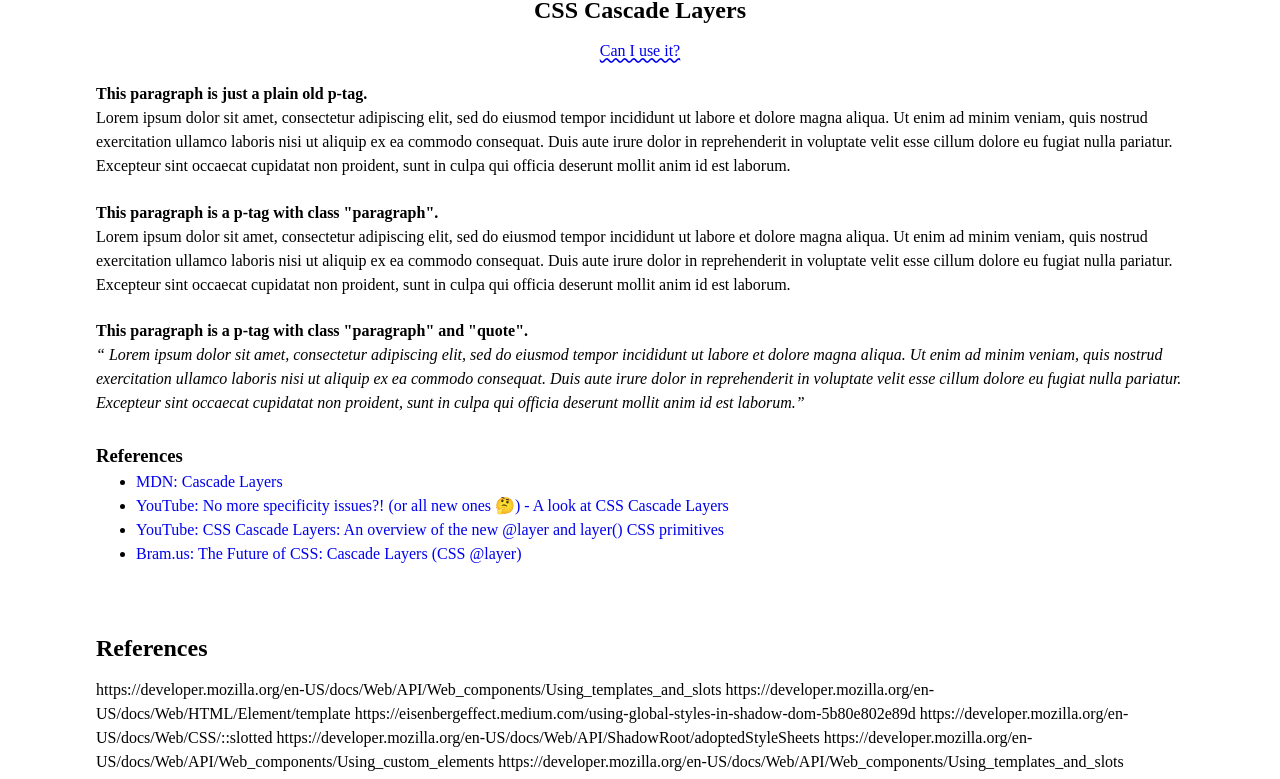
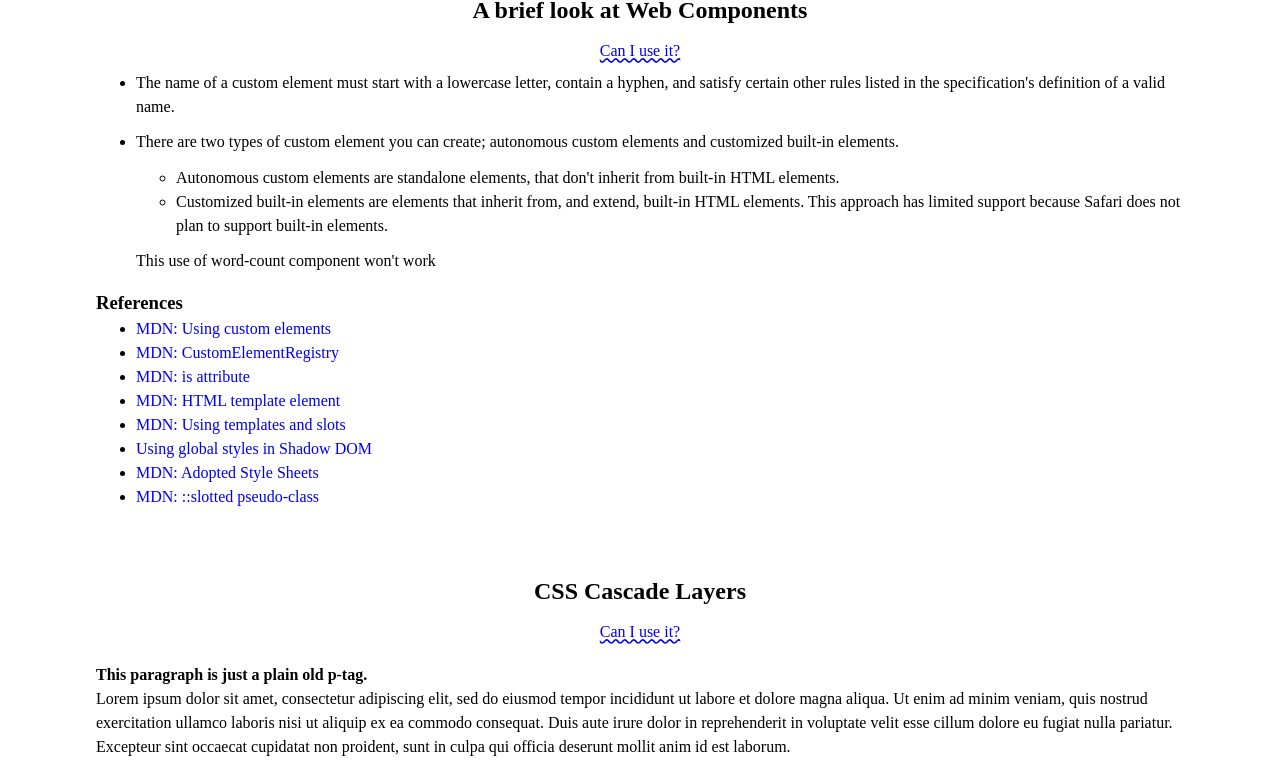
Before and after one commit to cwallervand/frontend-snacks-part2, a website built with Vite: page index.html in a window 1280 px wide. Shown: the part 1195-1974 px from the top of the page. Built offline with nearby package versions, Linux system fonts and the light colour scheme.

Commit message:
Added topic section of web components

```diff
--- a/index.html
+++ b/index.html
@@ -57,6 +57,10 @@
                 New details (and summary) element. Can be used for exclusive
                 acordions.
               </li>
+              <li>
+                CSS Cascade Layers can be used to better structure you CSS and
+                handle specificity issues.
+              </li>
             </ul>
           </details>
         </section>
@@ -69,14 +73,14 @@
             <q
               cite="https://developer.mozilla.org/en-US/docs/Web/HTML/Element/search"
             >
-              The <code>search</code> HTML element is a container representing
-              the parts of the document or application with form controls or
-              other content related to performing a search or filtering
-              operation. The <code>search</code> element semantically identifies
-              the purpose of the element's contents as having search or
-              filtering capabilities. The search or filtering functionality can
-              be for the website or application, the current web page or
-              document, or the entire Internet or subsection thereof.
+              The search HTML element is a container representing the parts of
+              the document or application with form controls or other content
+              related to performing a search or filtering operation. The search
+              element semantically identifies the purpose of the element's
+              contents as having search or filtering capabilities. The search or
+              filtering functionality can be for the website or application, the
+              current web page or document, or the entire Internet or subsection
+              thereof.
             </q>
           </p>
           <ul slot="topic-references">
@@ -149,6 +153,85 @@
           </ul>
         </topic-section>
         <topic-section
+          topic-title="A brief look at Web Components"
+          can-i-use-href="https://caniuse.com/css-cascade-layers"
+        >
+          <ul>
+            <li>
+              The name of a custom element must start with a lowercase letter,
+              contain a hyphen, and satisfy certain other rules listed in the
+              specification's definition of a valid name.
+            </li>
+            <li>
+              <p>
+                There are two types of custom element you can create; autonomous
+                custom elements and customized built-in elements.
+                <ul>
+                  <li>Autonomous custom elements are standalone elements, that don't inherit from built-in HTML elements.</li>
+                  <li>Customized built-in elements are elements that inherit from, and extend, built-in HTML elements. This approach has limited support because Safari does not plan to support built-in elements.</li>
+                </ul>
+              </p>
+              <span is="word-count"></span>
+              <div><word-count>This use of word-count component won't work</word-count></div>
+            </li>
+          </ul>
+
+          <ul slot="topic-references">
+            <li>
+              <a
+                href="https://developer.mozilla.org/en-US/docs/Web/API/Web_components/Using_custom_elements"
+                >MDN: Using custom elements
+              </a>
+            </li>
+            <li>
+              <a
+                href="https://developer.mozilla.org/en-US/docs/Web/API/CustomElementRegistry"
+              >
+                MDN: CustomElementRegistry
+              </a>
+            </li>
+            <li>
+              <a
+                href="https://developer.mozilla.org/en-US/docs/Web/HTML/Global_attributes/is#browser_compatibility"
+              >
+                MDN: is attribute
+              </a>
+            </li>
+            <li>
+              <a
+                href="https://developer.mozilla.org/en-US/docs/Web/HTML/Element/template"
+                >MDN: HTML template element</a
+              >
+            </li>
+            <li>
+              <a
+                href="https://developer.mozilla.org/en-US/docs/Web/API/Web_components/Using_templates_and_slots"
+                >MDN: Using templates and slots</a
+              >
+            </li>
+            <li>
+              <a
+                href="https://eisenbergeffect.medium.com/using-global-styles-in-shadow-dom-5b80e802e89d"
+              >
+                Using global styles in Shadow DOM
+              </a>
+            </li>
+            <li>
+              <a
+                href="https://developer.mozilla.org/en-US/docs/Web/API/ShadowRoot/adoptedStyleSheets"
+              >
+                MDN: Adopted Style Sheets
+              </a>
+            </li>
+            <li>
+              <a
+                href="https://developer.mozilla.org/en-US/docs/Web/CSS/::slotted"
+                >MDN: ::slotted pseudo-class
+              </a>
+            </li>
+          </ul>
+        </topic-section>
+        <topic-section
           topic-title="CSS Cascade Layers"
           can-i-use-href="https://caniuse.com/css-cascade-layers"
         >
@@ -216,16 +299,6 @@
             </li>
           </ul>
         </topic-section>
-        <section>
-          <h2>References</h2>
-          https://developer.mozilla.org/en-US/docs/Web/API/Web_components/Using_templates_and_slots
-          https://developer.mozilla.org/en-US/docs/Web/HTML/Element/template
-          https://eisenbergeffect.medium.com/using-global-styles-in-shadow-dom-5b80e802e89d
-          https://developer.mozilla.org/en-US/docs/Web/CSS/::slotted
-          https://developer.mozilla.org/en-US/docs/Web/API/ShadowRoot/adoptedStyleSheets
-          https://developer.mozilla.org/en-US/docs/Web/API/Web_components/Using_custom_elements
-          https://developer.mozilla.org/en-US/docs/Web/API/Web_components/Using_templates_and_slots
-        </section>
       </main>
     </div>
     <script type="module" src="/main.js"></script>
```
